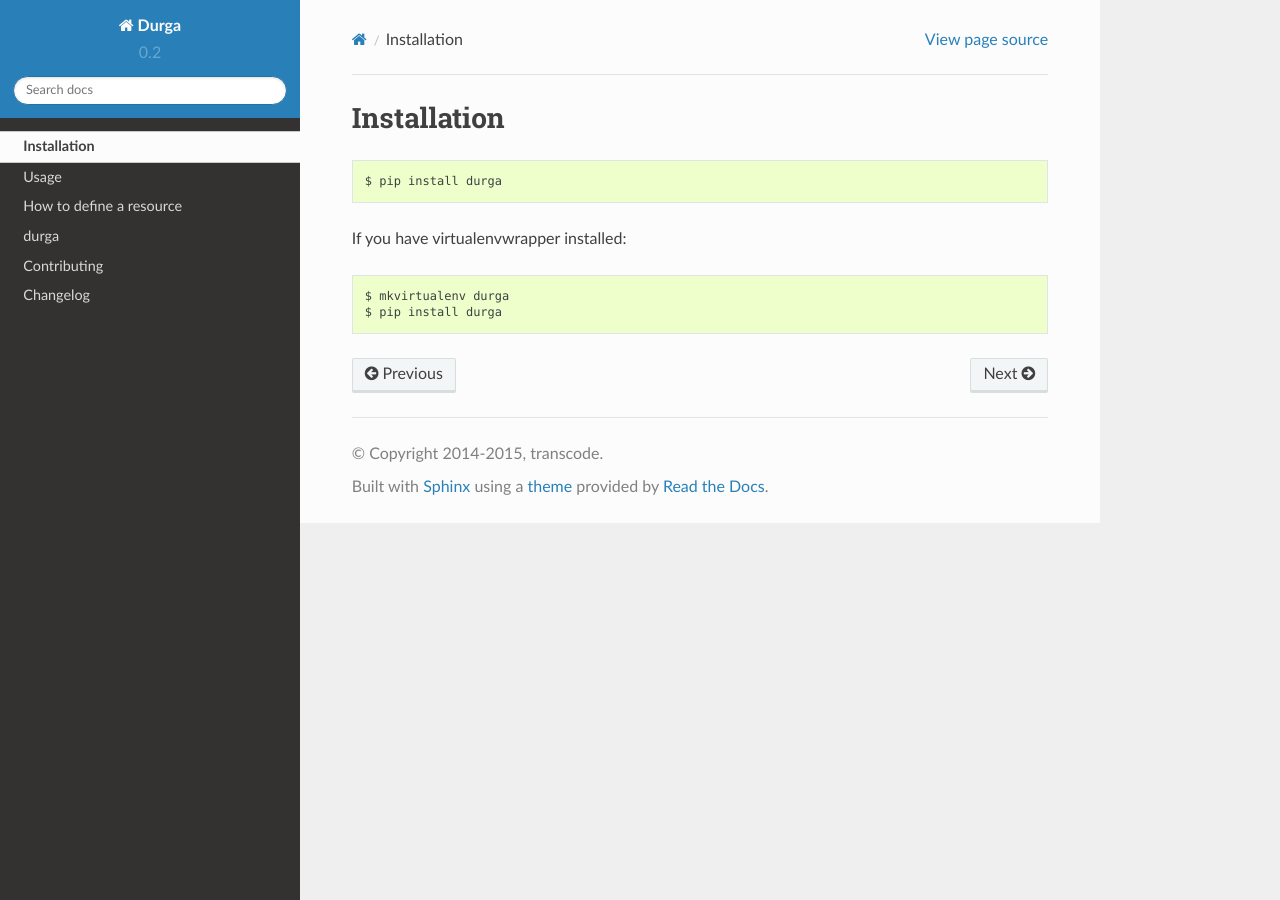
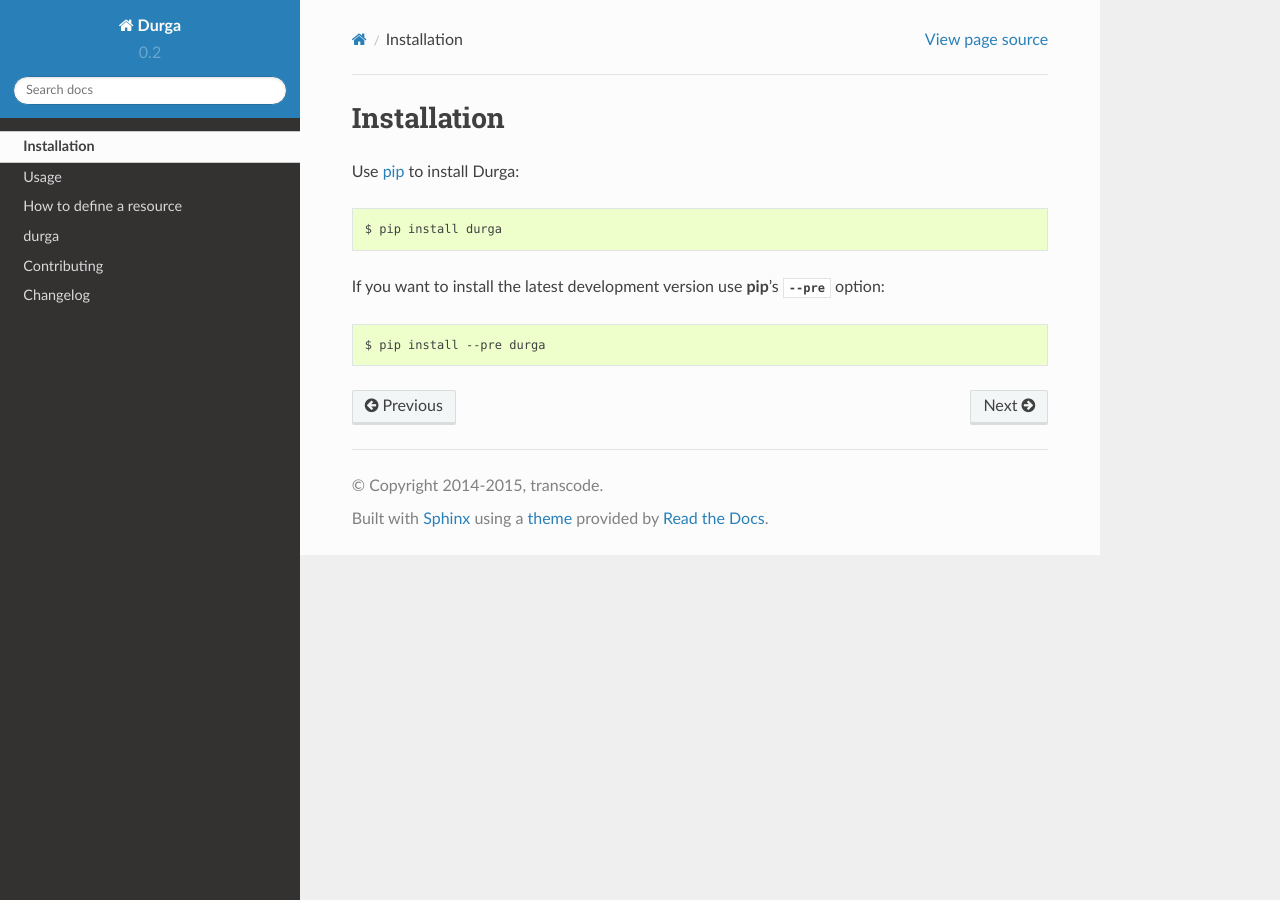
Before and after one commit to transcode-de/durga, a Sphinx documentation site: the page built from docs/installation.rst, in a window 1280 px wide. Built offline with Sphinx 7.4.7 and the Read the Docs theme 2.0.0, drawn with Linux system fonts in a browser that asks for light colours; pages that are not in the unit, such as notebooks, are missing from menus.

Commit message:
Updated installation instructions
Documentation now explains how to install the development version.

```diff
--- a/docs/installation.rst
+++ b/docs/installation.rst
@@ -1,11 +1,16 @@
 ************
 Installation
 ************
+
+Use `pip <https://pip.pypa.io/en/stable/>`_ to install Durga:
+
 ::
 
     $ pip install durga
 
-If you have virtualenvwrapper installed::
+If you want to install the latest development version use :command:`pip`'s
+:option:`--pre` option:
 
-    $ mkvirtualenv durga
-    $ pip install durga
+::
+
+    $ pip install --pre durga
```
